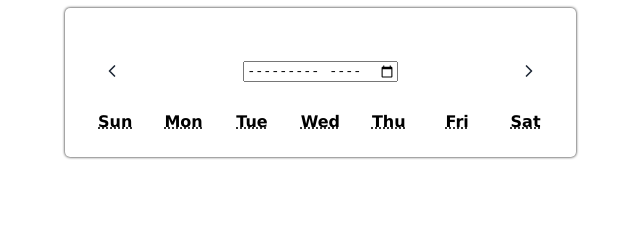
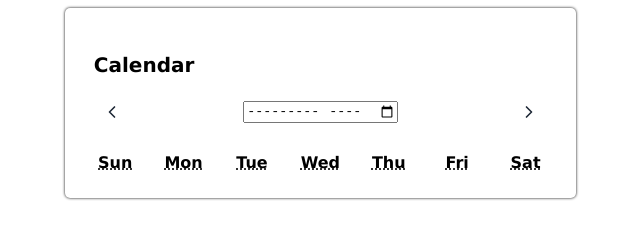
Before and after one commit to Temceo/martin_houssam_days_calendar, a plain HTML site: page index.html in a window 1280 px wide. Shown: the whole page, without its empty margins (309-949 px from the left). Drawn offline with Linux system fonts and the light colour scheme.

Commit message:
add h1 heading

```diff
--- a/index.html
+++ b/index.html
@@ -13,7 +13,7 @@
   <main>
     <section class="calendar" aria-labelledby="month-year">
       <header class="header">
-        <h1 id="month-year" aria-live="polite"></h1>
+        <h1 id="month-year" aria-live="polite">Calendar</h1>
         <nav aria-label="Calendar navigation">
           <button id="prev" class="btn" type="button" aria-label="Previous month">
             <svg viewBox="0 0 24 24" fill="none" stroke="currentColor" stroke-width="2" stroke-linecap="round"
```
